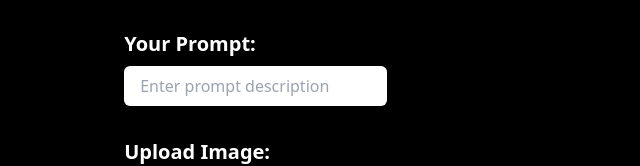
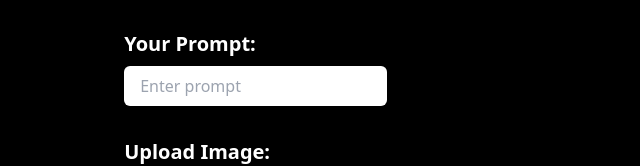
Before and after one commit to toztavi/PromptMintSite, a Next.js app in the folder frontend/: page /mint-your-prompt in a window 1280 px wide. Shown: the part 426-592 px from the top of the page, without its empty margins (319-959 px from the left). Built offline with nearby package versions, Linux system fonts and the light colour scheme.

Commit message:
correct mintYourPrompt

```diff
--- a/frontend/pages/mint-your-prompt.js
+++ b/frontend/pages/mint-your-prompt.js
@@ -69,7 +69,7 @@ const MintYourPrompt = () => {
             <input
               type="text"
               placeholder="Enter prompt name"
-              className="px-4 py-2 bg-white rounded-md shadow"
+              className="px-4 py-2 bg-white rounded-md shadow text-black"
             />
           </div>
         </div>
@@ -80,7 +80,7 @@ const MintYourPrompt = () => {
             <input
               type="text"
               placeholder="Enter prompt category"
-              className="px-4 py-2 bg-white rounded-md shadow"
+              className="px-4 py-2 bg-white rounded-md shadow text-black"
             />
           </div>
         </div>
@@ -91,7 +91,7 @@ const MintYourPrompt = () => {
             <input
               type="text"
               placeholder="Enter prompt description"
-              className="px-4 py-2 bg-white rounded-md shadow"
+              className="px-4 py-2 bg-white rounded-md shadow text-black"
             />
           </div>
         </div>
@@ -101,8 +101,8 @@ const MintYourPrompt = () => {
           <div className="flex">
             <input
               type="text"
-              placeholder="Enter prompt description"
-              className="px-4 py-2 bg-white rounded-md shadow"
+              placeholder="Enter prompt"
+              className="px-4 py-2 bg-white rounded-md shadow text-black"
             />
           </div>
         </div>
@@ -128,7 +128,7 @@ const MintYourPrompt = () => {
             <input
               type="text"
               placeholder="Enter supply number eg. 100"
-              className="px-4 py-2 bg-white rounded-md shadow"
+              className="px-4 py-2 bg-white rounded-md shadow text-black"
             />
           </div>
         </div>
@@ -139,7 +139,7 @@ const MintYourPrompt = () => {
             <input
               type="text"
               placeholder="Enter supply number eg. 5 MATIC"
-              className="px-4 py-2 bg-white rounded-md shadow"
+              className="px-4 py-2 bg-white rounded-md shadow text-black"
             />
           </div>
         </div>
```
